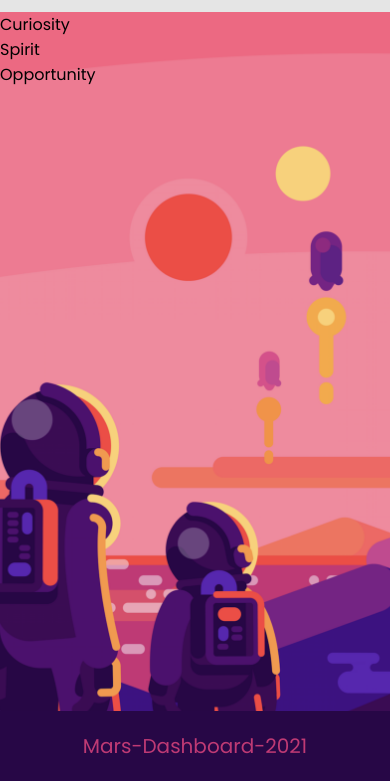
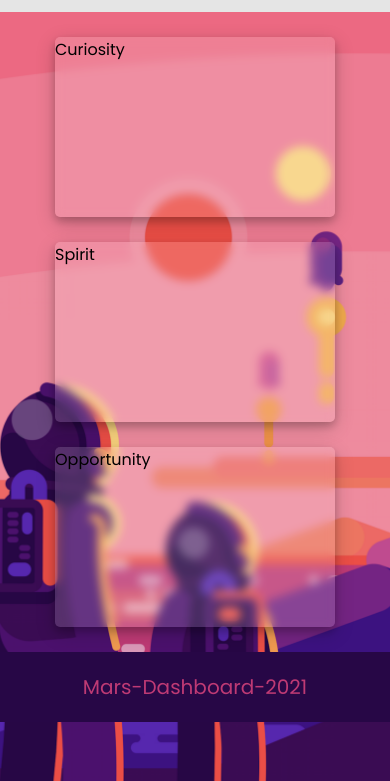
Before and after one commit to gary-vladimir/Mars-Dashboard, a website: page src/client/index.html in a window 390 px wide. Shown: the part 63-844 px from the top of the page. Drawn offline with Linux system fonts and the light colour scheme.

Commit message:
3 cards added with glass efect and the app is responsive

```diff
--- a/src/client/index.css
+++ b/src/client/index.css
@@ -26,15 +26,43 @@
 }
 
 footer {
-    position: absolute;
-    bottom: 0px;
+    grid-area: f;
     background-color: #270746;
-    width: 100vw;
-    height: 70px;
     text-align: center;
     line-height: 70px;
     color: #be3a74;
     font-size: 20px;
+}
+
+main {
+    display: grid;
+    grid-template-columns: auto 500px auto;
+    grid-template-rows: auto repeat(3, 300px) 70px;
+    gap: 25px;
+    grid-template-areas:
+        '. . .'
+        '. c1 .'
+        '. c2 .'
+        '. c3 .'
+        'f f f';
+}
+
+.card {
+    border-radius: 5px;
+    background-color: rgba(255, 255, 255, 0.15);
+    backdrop-filter: blur(5px);
+    -webkit-backdrop-filter: blur(5px);
+    box-shadow: 0 4px 8px 0 rgba(0, 0, 0, 0.2), 0 6px 20px 0 rgba(0, 0, 0, 0.19);
+}
+
+#one {
+    grid-area: c1;
+}
+#two {
+    grid-area: c2;
+}
+#three {
+    grid-area: c3;
 }
 
 @media (max-width: 800px) {
@@ -42,3 +70,15 @@
         background-image: url('images/background.png');
     }
 }
+@media (max-width: 580px) {
+    main {
+        grid-template-columns: auto 280px auto;
+        grid-template-rows: auto repeat(3, 180px) 70px;
+    }
+}
+@media (max-width: 350px) {
+    main {
+        row-gap: 20px;
+        column-gap: 0px;
+    }
+}
--- a/src/client/index.html
+++ b/src/client/index.html
@@ -10,10 +10,10 @@
     <body>
         <nav><img src="images/nasa.svg" alt="logo" /></nav>
         <main>
-            <div class="card">Curiosity</div>
-            <div class="card">Spirit</div>
-            <div class="card">Opportunity</div>
+            <div class="card" id="one">Curiosity</div>
+            <div class="card" id="two">Spirit</div>
+            <div class="card" id="three">Opportunity</div>
+            <footer>Mars-Dashboard-2021</footer>
         </main>
-        <footer>Mars-Dashboard-2021</footer>
     </body>
 </html>
```
